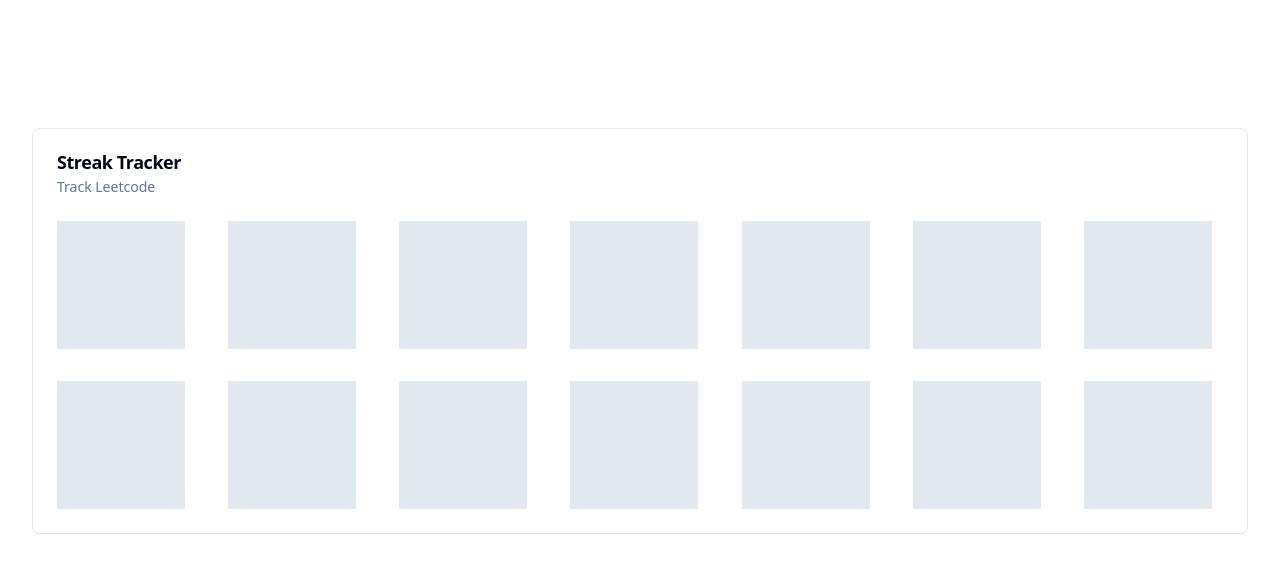
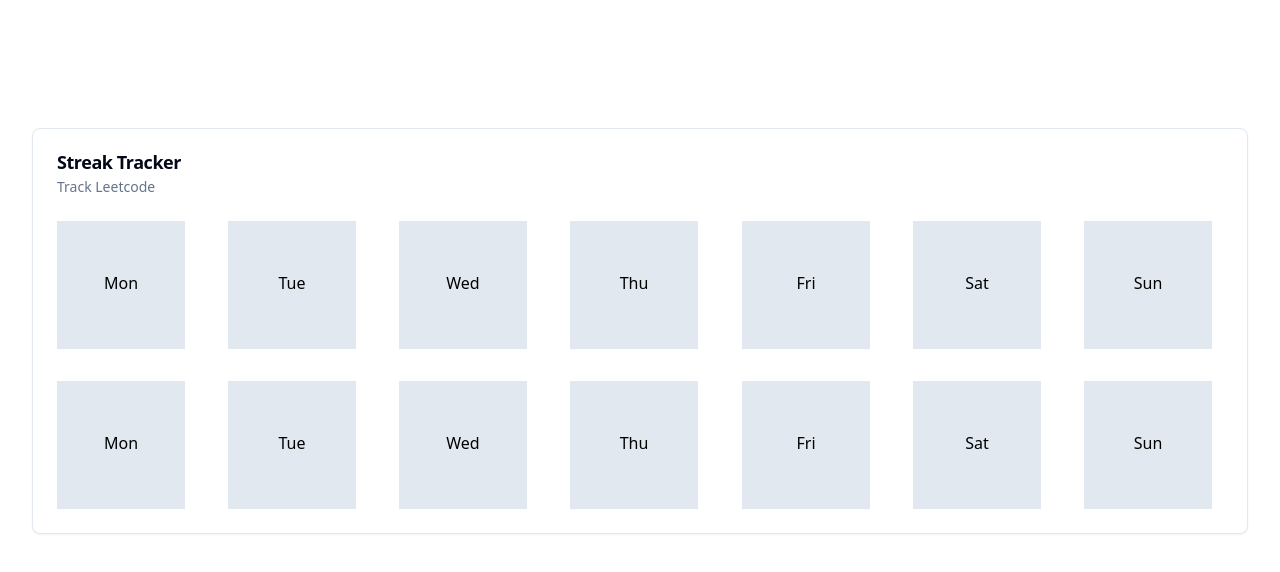
Before and after one commit to alanionita/streak-tracker--svelte-pwa, a SvelteKit app: page / in a window 1280 px wide. Shown: the top 572 px of the page. Built offline with nearby package versions, Linux system fonts and the light colour scheme.

Commit message:
FEAT (home): adds labels to each checkbox

```diff
--- a/src/routes/+page.svelte
+++ b/src/routes/+page.svelte
@@ -1,22 +1,24 @@
 <script lang="ts">
 	import * as Card from '$lib/components/ui/card';
 	const days = Array(14);
+	const labels = ['Mon', 'Tue', 'Wed', 'Thu', 'Fri', 'Sat', 'Sun'];
 	const squareSize = 100;
 	const squareGap = 15;
 </script>
 
-<main
-	class="mx-auto flex-col content-center justify-center px-4 py-8 md:container h-auto md:py-32"
->
+<main class="mx-auto h-auto flex-col content-center justify-center px-4 py-8 md:container md:py-32">
 	<Card.Root>
 		<Card.Header>
 			<Card.Title>Streak Tracker</Card.Title>
 			<Card.Description>Track Leetcode</Card.Description>
 		</Card.Header>
-		<Card.Content class="grid grid-rows-7 md:grid-rows-2 grid-cols-2 md:grid-cols-7 gap-8">
-			{#each days as day}
-				<svg class="h-16 md:h-32 w-16 md:w-32" xmlns="http://www.w3.org/2000/svg">
-					<rect class="fill-slate-200 h-16 md:h-32 w-16 md:w-32"x={0} y={0} />
+		<Card.Content class="grid grid-cols-2 grid-rows-7 gap-8 md:grid-cols-7 md:grid-rows-2">
+			{#each days as day, index}
+				<svg class="h-16 w-16 md:h-32 md:w-32" xmlns="http://www.w3.org/2000/svg">
+					<rect class="h-16 w-16 fill-slate-200 md:h-32 md:w-32" x={0} y={0} />
+					<text x="50%" y="50%" dominant-baseline="middle" text-anchor="middle"
+						>{labels[index <= 6 ? index : index - 7]}</text
+					>
 				</svg>
 			{/each}
 		</Card.Content>
```
